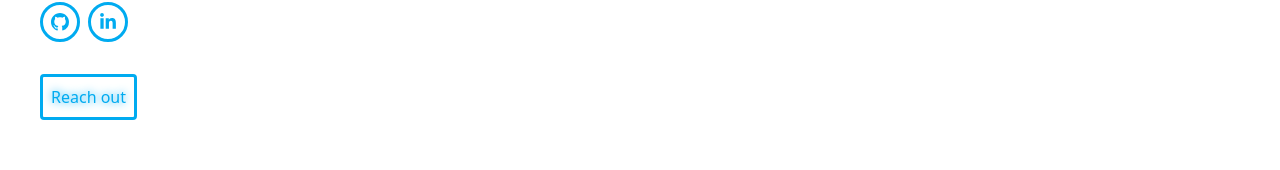
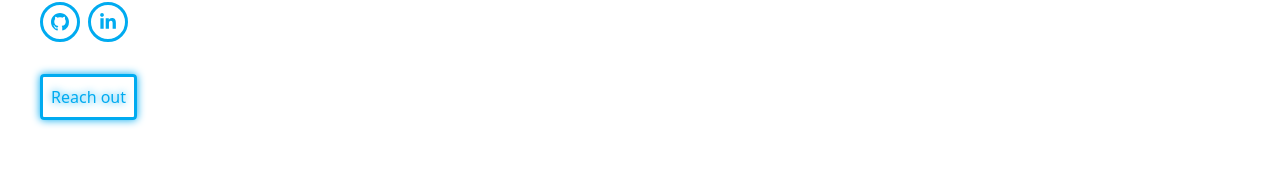
Before and after one commit to bruno-queiroz/my-portfolio, a React (Vite) app: page / in a window 1280 px wide. Shown: the part 402-572 px from the top of the page. Built offline with nearby package versions, Linux system fonts and the light colour scheme.

Commit message:
Change glowy effects on hover

```diff
--- a/src/index.css
+++ b/src/index.css
@@ -34,7 +34,17 @@
 }
 
 .text-glowy-shadow {
+  text-shadow: 0px 0px 8px var(--primary);
+}
+.text-glowy-shadow:hover {
   text-shadow: 0px 0px 10px var(--primary);
+}
+
+.box-glowy-shadow {
+  box-shadow: 0px 0px 8px var(--primary);
+}
+.box-glowy-shadow:hover {
+  box-shadow: 0px 0px 16px var(--primary);
 }
 
 .bg-gradient {
```
